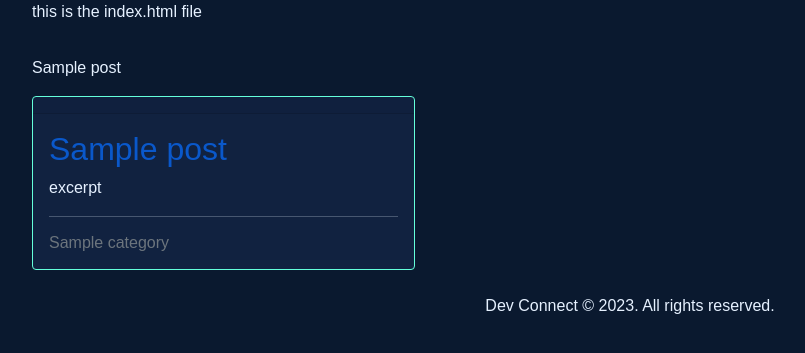
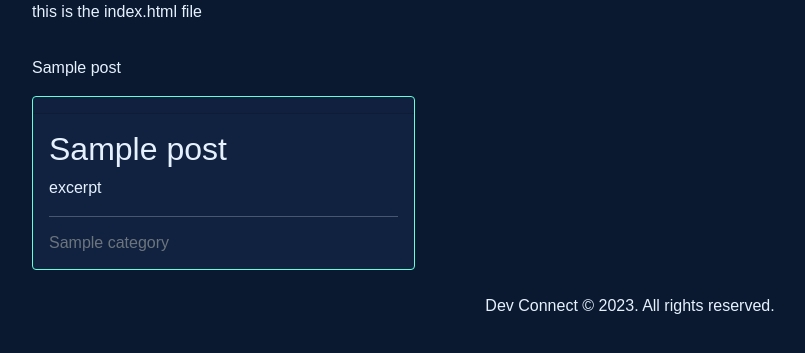
Before and after one commit to emmaC11/Dev-Connect, a Django app: template templates/index.html in a window 1280 px wide, with the pointer over the restyled element. Shown: the part 56-409 px from the top of the page, without its empty margins (10-815 px from the left). Run offline with Django 3.2, Linux system fonts and the light colour scheme; the template is opened without the code that fills it: most values are stand-ins (such as "Sample title", 1, 10 or a date in 2020); some libraries are stand-ins or nearby versions; some web fonts are replaced.

Commit message:
add hover effect that changes text to white

```diff
--- a/static/styles/style.css
+++ b/static/styles/style.css
@@ -39,3 +39,8 @@ body{
     text-decoration: none;
     color: var(--green);
 }
+
+.post-links:hover {
+    transition: all 0.5s ease;
+   color: var(--white)
+}
```
